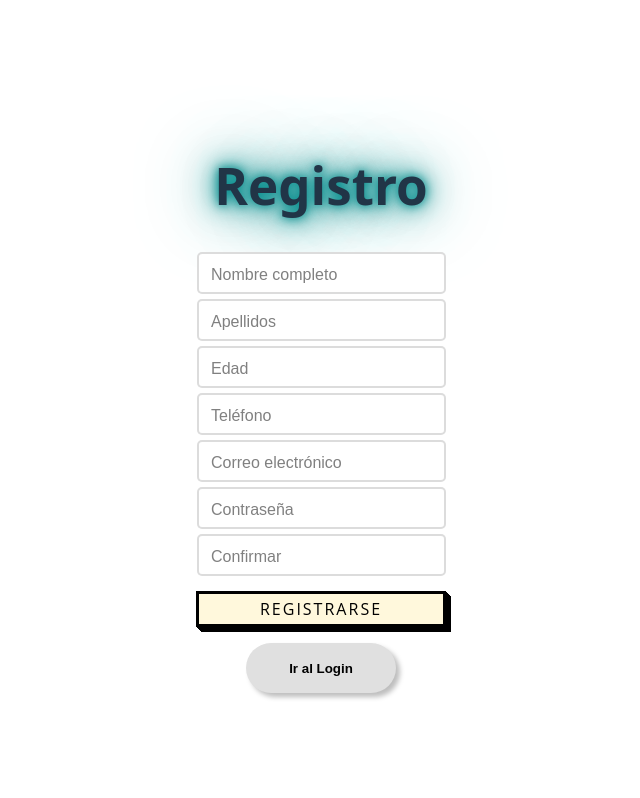
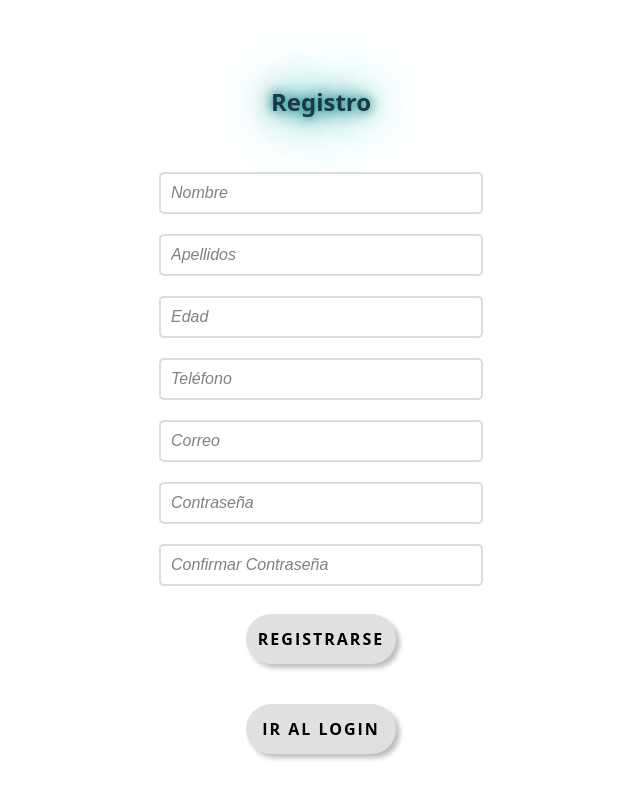
Before and after one commit to FREDYCATARINO/FormularioRegistroYup, a React (Vite) app in the folder FormularioRegistroYup/: page / in a window 1280 px wide. Shown: the top 798 px of the page, without its empty margins (319-959 px from the left). Built offline with nearby package versions, Linux system fonts and the light colour scheme.

Commit message:
arreglos para subir version final a main

```diff
--- a/FormularioRegistroYup/src/components/Bienvenida.css
+++ b/FormularioRegistroYup/src/components/Bienvenida.css
@@ -1,22 +1,39 @@
+/* Contenedor principal */
 .bienvenida-container {
   display: flex;
+  flex-direction: column;
   align-items: center;
-  flex-direction: column;
+  gap: 1em;
+  margin-top: 2rem;
 }
 
+/* Estilos para los párrafos */
 .bienvenida-container p {
   color: black !important;
   font-weight: bold;
   font-size: medium;
   width: 100%;
+  padding: 8px;
   margin: 2px;
+  text-align: center;
+  border-radius: 5px;
   background: linear-gradient(90deg, #6fa3e3 30%, #b3cde0 50%, #e0e0e0 70%);
   animation: wave 1.5s infinite linear;
   background-size: 400%;
-  border-radius: 5px;
 }
 
-.leavebutton {
+/* Animación de fondo */
+@keyframes wave {
+  from {
+    background-position: 100% 100%;
+  }
+  to {
+    background-position: 0 0;
+  }
+}
+
+/* Botón de cerrar sesión */
+button {
   width: 150px;
   height: 50px;
   background: #e0e0e0 !important;
@@ -29,15 +46,7 @@
   margin-top: 0.5rem;
 }
 
-.leavebutton:active {
+/* Efecto cuando el botón es presionado */
+button:active {
   box-shadow: inset 4px 4px 5px #bebebe, inset -4px -4px 5px #ffffff !important;
 }
-
-@keyframes wave {
-  from {
-    background-position: 100% 100%;
-  }
-  to {
-    background-position: 0 0;
-  }
-}
--- a/FormularioRegistroYup/src/components/Login.css
+++ b/FormularioRegistroYup/src/components/Login.css
@@ -1,17 +1,61 @@
+/* Contenedor principal */
 .login-container {
+  display: flex;
+  flex-direction: column;
+  align-items: center;
   gap: 2em;
+  margin: 2rem;
+  box-sizing: border-box;
 }
 
-.login {
+/* Estilo del formulario */
+form {
   display: flex;
   flex-direction: column;
-  gap: 8px;
-  margin: 1rem;
-  box-sizing: border-box;
   align-items: center;
+  gap: 10px;
+  width: 300px;
 }
 
-.logbutton {
+/* Estilos para los campos de entrada */
+input {
+  width: 100%;
+  padding: 10px;
+  border: 2px solid rgba(160, 160, 160, 0.37);
+  border-radius: 5px;
+  outline: none;
+  font-size: 16px;
+  transition: border-color 0.3s;
+  background: white;
+  color: black;
+}
+
+/* Placeholder estilizado */
+input::placeholder {
+  color: gray;
+  font-style: italic;
+}
+
+/* Efecto en focus */
+input:focus {
+  border-color: #007bff;
+}
+
+/* Mensaje de error */
+.error {
+  color: red;
+  font-size: 14px;
+  text-align: center;
+  margin-top: 5px;
+  max-width: 250px;
+  height: 30px;
+  white-space: nowrap;
+  overflow: hidden;
+  text-overflow: ellipsis;
+}
+
+/* Botón de login */
+button {
   width: 150px;
   height: 50px;
   background: #e0e0e0 !important;
@@ -21,62 +65,18 @@
   cursor: pointer;
   color: black;
   font-weight: bold;
-  margin-top: .5rem;
+  margin-top: 0.5rem;
 }
 
-.logbutton:active {
+/* Efecto de botón presionado */
+button:active {
   box-shadow: inset 4px 4px 5px #bebebe, inset -4px -4px 5px #ffffff !important;
 }
 
-.input-container {
-  position: relative;
-  width: 250px;
-  font-family: Arial, sans-serif;
-}
-
-.input-container input {
-  width: 90%;
-  padding: 10px;
-  border: 2px solid rgba(160, 160, 160, 0.37);
-  border-radius: 5px;
-  outline: none;
-  font-size: 16px;
-  transition: border-color 0.3s;
-  /* background: rgba(160, 160, 160, 0.5) */
-  background: white;
-  color: black;
-}
-
-.input-container label {
-  position: absolute;
-  top: 25%;
-  left: 4%;
-  background: local;
-  transform: rotateY(20px);
-  padding: 0px 5px;
-  transition: transform 0.3s ease, color 0.3s ease;
-  pointer-events: none;
+/* Efecto cuando el botón está deshabilitado */
+button:disabled {
+  background: #ccc !important;
+  cursor: not-allowed;
+  box-shadow: none;
   color: gray;
 }
-
-.input-container input:focus + label {
-  transform: translateY(-16px);
-  font-size: 12px;
-  color: #007bff;
-  background: white;
-  border-radius: 5px;
-}
-
-.input-container input:not(:placeholder-shown) + label {
-  transform: translateY(-16px);
-  font-size: 12px;
-  color: #007bff;
-}
-
-.input-container input:focus {
-  border-color: #007bff;
-}
-
-.input-container input:not(:focus)::placeholder {
-  color: white;
-}
--- a/FormularioRegistroYup/src/components/Login.jsx
+++ b/FormularioRegistroYup/src/components/Login.jsx
@@ -1,5 +1,6 @@
-import React, { useState } from "react";
+import React, { useState, useEffect } from "react";
 import { useNavigate } from "react-router-dom";
+import * as Yup from "yup";
 import "./Login.css";
 
 export default function Login() {
@@ -8,53 +9,46 @@ export default function Login() {
   const [intentos, setIntentos] = useState(3);
   const [error, setError] = useState("");
 
-  const handleLogin = (e) => {
+  const schema = Yup.object().shape({
+    email: Yup.string().email("Correo inválido").required("El correo es obligatorio"),
+    password: Yup.string().required("La contraseña es obligatoria"),
+  });
+
+  useEffect(() => {
+    if (intentos === 0) {
+      setTimeout(() => {
+        navigate("/");
+      }, 2000);
+    }
+  }, [intentos, navigate]);
+
+  const handleLogin = async (e) => {
     e.preventDefault();
     const email = e.target.email.value;
     const password = e.target.password.value;
 
-    if (
-      !usuarioGuardado ||
-      usuarioGuardado.telefono !== email ||
-      usuarioGuardado.password !== password
-    ) {
-      setIntentos((prev) => prev - 1);
-      setError(
-        intentos > 1
-          ? `Credenciales incorrectas. Te quedan ${intentos - 1} intentos.`
-          : "Acceso bloqueado temporalmente."
-      );
-      return;
+    try {
+      await schema.validate({ email, password });
+
+      if (!usuarioGuardado || usuarioGuardado.correo !== email || usuarioGuardado.password !== password) {
+        setIntentos((prev) => prev - 1);
+        setError(intentos > 1 ? `Credenciales incorrectas. Te quedan ${intentos - 1} intentos.` : "Acceso bloqueado. Redirigiendo al registro...");
+        return;
+      }
+
+      navigate("/bienvenida");
+    } catch (validationError) {
+      setError(validationError.message);
     }
-
-    navigate("/bienvenida");
   };
 
   return (
     <div className="login-container">
-      <form onSubmit={handleLogin} className="login">
-        <h1>Iniciar Sesión</h1>
-        <div className="input-container">
-          <input
-            type="text"
-            name="email"
-            placeholder="Teléfono registrado"
-            required
-          />
-          <label>Teléfono</label>
-        </div>
-        <div className="input-container">
-          <input
-            type="password"
-            name="password"
-            placeholder="Contraseña"
-            required
-          />
-          <label>Contraseña</label>
-        </div>
-        <button type="submit" disabled={intentos <= 0} className="logbutton">
-          Ingresar
-        </button>
+      <h2>Iniciar Sesión</h2>
+      <form onSubmit={handleLogin}>
+        <input type="email" name="email" placeholder="Ingresa tu correo" required />
+        <input type="password" name="password" placeholder="Contraseña" required />
+        <button type="submit" disabled={intentos <= 0}>Ingresar</button>
       </form>
       <p className="error">{error}</p>
     </div>
--- a/FormularioRegistroYup/src/components/Registro.css
+++ b/FormularioRegistroYup/src/components/Registro.css
@@ -1,133 +1,96 @@
+/* Contenedor principal */
 .registro-container {
-  gap: 2em;
-}
-
-.signup {
   display: flex;
   flex-direction: column;
-  gap: 5px;
-  margin: 1rem;
+  align-items: center;
+  gap: 2em;
+  margin: 2rem;
   box-sizing: border-box;
 }
 
-.backbutton {
-  width: 150px;
-  height: 50px;
-  background: #e0e0e0 !important;
-  border-radius: 30px;
-  box-shadow: 4px 4px 5px #bebebe, -4px -4px 5px #ffffff !important;
-  border: none;
-  cursor: pointer;
-  color: black;
-  font-weight: bold;
+/* Estilos para el formulario */
+form {
+  display: flex;
+  flex-direction: column;
+  align-items: center;
+  gap: 10px;
+  width: 300px;
 }
 
-.backbutton:active {
-  box-shadow: inset 4px 4px 5px #bebebe, inset -4px -4px 5px #ffffff !important;
-}
-
-.input-container {
-  position: relative;
-  width: 250px;
-  font-family: Arial, sans-serif;
-}
-
-.input-container input {
-  width: 90%;
+/* Estilo para los campos de entrada */
+input {
+  width: 100%;
   padding: 10px;
   border: 2px solid rgba(160, 160, 160, 0.37);
   border-radius: 5px;
   outline: none;
   font-size: 16px;
   transition: border-color 0.3s;
-  /* background: rgba(160, 160, 160, 0.5) */
   background: white;
   color: black;
 }
 
-.input-container label {
-  position: absolute;
-  top: 25%;
-  left: 4%;
-  background: local;
-  transform: rotateY(20px);
-  padding: 0px 5px;
-  transition: transform 0.3s ease, color 0.3s ease;
-  pointer-events: none;
+/* Placeholder estilizado */
+input::placeholder {
   color: gray;
+  font-style: italic;
 }
 
-.input-container input:focus + label {
-  transform: translateY(-16px);
-  font-size: 12px;
-  color: #007bff;
-  background: white;
-  border-radius: 5px;
-}
-
-.input-container input:not(:placeholder-shown) + label {
-  transform: translateY(-16px);
-  font-size: 12px;
-  color: #007bff;
-}
-
-.input-container input:focus {
+/* Efecto en focus */
+input:focus {
   border-color: #007bff;
 }
 
-.input-container input:not(:focus)::placeholder {
-  color: white;
+/* Mensajes de error */
+p {
+  color: red;
+  font-size: 14px;
+  text-align: left;
+  width: 100%;
+  margin: 0;
 }
 
-p {
-  color: red;
-  align-items: start;
-  max-width: 250px;
-  height: 30px;
-  margin: 0;
-  white-space: nowrap;
-  overflow: hidden;
-  text-overflow: ellipsis;
+/* Botón principal */
+button {
+  font-family: "Open Sans", sans-serif;
+  font-size: 16px;
+  letter-spacing: 2px;
+  text-transform: uppercase;
+  color: black;
+  cursor: pointer;
+  border: 3px solid;
+  padding: 10px;
+  width: 100%;
+  box-shadow: 1px 1px 0px 0px, 2px 2px 0px 0px, 3px 3px 0px 0px, 4px 4px 0px 0px, 5px 5px 0px 0px;
+  background: cornsilk !important;
 }
 
-h1 {
-  text-shadow: 0 0 10px darkcyan, 0 0 20px darkcyan, 0 0 40px darkcyan,
-    0 0 80px darkcyan;
-}
-
-.button-54 {
-  font-family: "Open Sans", sans-serif;
-  margin-top: 10px;
-  max-width: 250px;
-  font-size: 16px;
-  letter-spacing: 2px;
-  text-decoration: none;
-  text-transform: uppercase;
-  color: #000;
-  cursor: pointer;
-  border: 3px solid;
-  padding: 0.25em 0.5em;
-  box-shadow: 1px 1px 0px 0px, 2px 2px 0px 0px, 3px 3px 0px 0px, 4px 4px 0px 0px,
-    5px 5px 0px 0px;
-  position: relative;
-  user-select: none;
-  -webkit-user-select: none;
-  touch-action: manipulation;
-  background:cornsilk !important;
-}
-
-.button-54:active {
+button:active {
   box-shadow: 0px 0px 0px 0px;
   top: 5px;
   left: 5px;
 }
 
-.button-54:hover{
-    background: lightcyan !important;
+button:hover {
+  background: lightcyan !important;
 }
 
-@media (min-width: 768px) {
-  .button-54 {
-    padding: 0.25em 0.75em;
-  }
+/* Botón para ir al login */
+button:last-of-type {
+  background: #e0e0e0 !important;
+  border-radius: 30px;
+  box-shadow: 4px 4px 5px #bebebe, -4px -4px 5px #ffffff !important;
+  border: none;
+  height: 50px;
+  width: 150px;
+  font-weight: bold;
 }
+
+button:last-of-type:active {
+  box-shadow: inset 4px 4px 5px #bebebe, inset -4px -4px 5px #ffffff !important;
+}
+
+/* Encabezado */
+h2 {
+  text-shadow: 0 0 10px darkcyan, 0 0 20px darkcyan, 0 0 40px darkcyan, 0 0 80px darkcyan;
+}
--- a/FormularioRegistroYup/src/components/Registro.jsx
+++ b/FormularioRegistroYup/src/components/Registro.jsx
@@ -8,31 +8,16 @@ import "./Registro.css";
 const schema = yup.object().shape({
   nombre: yup.string().required("El nombre es obligatorio"),
   apellidos: yup.string().required("Los apellidos son obligatorios"),
-  edad: yup
-    .number()
-    .required("La edad es obligatoria")
-    .min(18, "Debes ser mayor de edad"),
+  edad: yup.number().required("La edad es obligatoria").min(18, "Debes ser mayor de edad"),
   telefono: yup.string().required("El teléfono es obligatorio"),
-  correo: yup
-    .string()
-    .email("El correo no es válido")
-    .required("El correo es obligatorio"),
-  password: yup
-    .string()
-    .required("La contraseña es obligatoria")
-    .min(4, "Mínimo 4 caracteres"),
-  confirmPassword: yup
-    .string()
-    .oneOf([yup.ref("password"), null], "Las contraseñas deben coincidir"),
+  correo: yup.string().email("El correo no es válido").required("El correo es obligatorio"),
+  password: yup.string().required("La contraseña es obligatoria").min(4, "Mínimo 4 caracteres"),
+  confirmPassword: yup.string().oneOf([yup.ref("password"), null], "Las contraseñas deben coincidir"),
 });
 
 export default function Registro() {
   const navigate = useNavigate();
-  const {
-    register,
-    handleSubmit,
-    formState: { errors },
-  } = useForm({
+  const { register, handleSubmit, formState: { errors } } = useForm({
     resolver: yupResolver(schema),
   });
 
@@ -47,92 +32,33 @@ export default function Registro() {
 
   return (
     <div className="registro-container">
-      <form onSubmit={handleSubmit(onSubmit)} className="signup">
-      <h1>Registro</h1>
-        <div className="input-container">
-          <input
-            type="text"
-            placeholder="Nombre"
-            {...register("nombre")}
-            name="first"
-          />
-          <label htmlFor="first">Nombre completo</label>
-        </div>
-        {!errors.nombre ? null : <p>{errors.nombre?.message}</p>}
+      <h2>Registro</h2>
+      <form onSubmit={handleSubmit(onSubmit)}>
+        <input type="text" placeholder="Nombre" {...register("nombre")} />
+        <p>{errors.nombre?.message}</p>
 
-        <div className="input-container">
-          <input
-            type="text"
-            placeholder="Apellidos"
-            {...register("apellidos")}
-            name="last"
-          />
-          <label htmlFor="last">Apellidos</label>
-        </div>
-        {!errors.apellidos ? null : <p>{errors.apellidos?.message}</p>}
+        <input type="text" placeholder="Apellidos" {...register("apellidos")} />
+        <p>{errors.apellidos?.message}</p>
 
-        <div className="input-container">
-          <input
-            type="number"
-            placeholder="Edad"
-            {...register("edad")}
-            name="age"
-          />
-          <label htmlFor="age">Edad</label>
-        </div>
-        {!errors.edad ? null : <p>{errors.edad?.message}</p>}
+        <input type="number" placeholder="Edad" {...register("edad")} />
+        <p>{errors.edad?.message}</p>
 
-        <div className="input-container">
-          <input
-            type="text"
-            placeholder="Teléfono"
-            {...register("telefono")}
-            name="phone"
-          />
-          <label htmlFor="phone">Teléfono</label>
-        </div>
-        {!errors.telefono ? null : <p>{errors.telefono?.message}</p>}
+        <input type="text" placeholder="Teléfono" {...register("telefono")} />
+        <p>{errors.telefono?.message}</p>
 
-        <div className="input-container">
-          <input
-            type="email"
-            placeholder="Correo"
-            {...register("correo")}
-            name="mail"
-          />
-          <label htmlFor="mail">Correo electrónico</label>
-        </div>
-        {!errors.correo ? null : <p>{errors.correo?.message}</p>}
+        <input type="email" placeholder="Correo" {...register("correo")} />
+        <p>{errors.correo?.message}</p>
 
-        <div className="input-container">
-          <input
-            type="password"
-            placeholder="Contraseña"
-            name="pass1"
-            {...register("password")}
-          />
-          <label htmlFor="pass1">Contraseña</label>
-        </div>
-        {!errors.password ? null : <p>{errors.password?.message}</p>}
+        <input type="password" placeholder="Contraseña" {...register("password")} />
+        <p>{errors.password?.message}</p>
 
-        <div className="input-container">
-          <input
-            type="password"
-            placeholder="Confirmar Contraseña"
-            name="pass2"
-            {...register("confirmPassword")}
-          />
-          <label htmlFor="pass2">Confirmar</label>
-        </div>
-        {!errors.confirmPassword ? null : (
-          <p>{errors.confirmPassword?.message}</p>
-        )}
-        <button type="submit" className="button-54">Registrarse</button>
+        <input type="password" placeholder="Confirmar Contraseña" {...register("confirmPassword")} />
+        <p>{errors.confirmPassword?.message}</p>
+
+        <button type="submit">Registrarse</button>
       </form>
 
-      <button onClick={goToLogin} className="backbutton">
-        Ir al Login
-      </button>
+      <button onClick={goToLogin}>Ir al Login</button>
     </div>
   );
 }
```
Also changed, not shown: FormularioRegistroYup/src/components/Bienvenida.jsx (+6 -16 lines), 1 other file (tests, documents, lock files or other folders).
